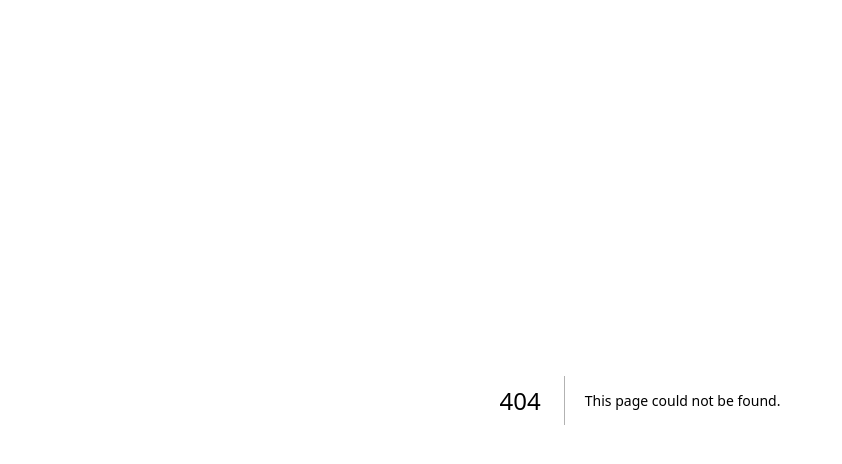
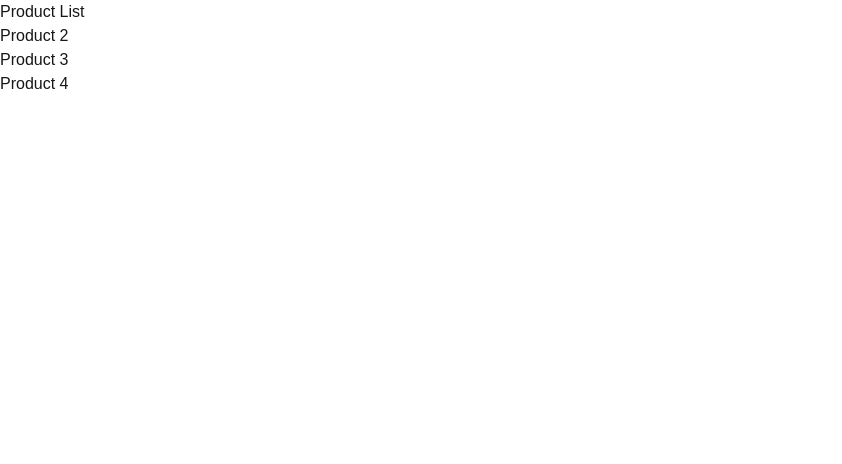
Before and after one commit to Harsha-182/NextJS, a Next.js app in the folder my-app/: page /products in a window 1280 px wide. Before the commit this address had no page. Shown: the top 464 px of the page, without its empty margins (0-842 px from the left). Built offline with nearby package versions, Linux system fonts and the light colour scheme.

Commit message:
Nested Dynamic Routes

```diff
--- /dev/null
+++ b/my-app/src/app/products/[productId]/page.tsx
@@ -0,0 +1,11 @@
+const  ProductDetails = async(
+		{params}:
+		{params: Promise<{ productId: string }>
+	}) => {
+	const productId = (await params).productId
+	return (
+		<h1>Details about the product {productId}</h1>
+	)
+}
+
+export default ProductDetails;
--- /dev/null
+++ b/my-app/src/app/products/[productId]/reviews/[reviewId]/page.tsx
@@ -0,0 +1,14 @@
+const ProductReview = async({
+	params
+}: {
+	params: Promise<{productId: string; reviewId: string}>
+}) => {
+	const {reviewId, productId} = await params;
+	return(
+		<div>
+			<h1>Review {reviewId} from product {productId} </h1>
+		</div>
+	)
+}
+
+export default ProductReview;
--- /dev/null
+++ b/my-app/src/app/products/page.tsx
@@ -0,0 +1,12 @@
+const ProductList = () => {
+	return(
+		<div>
+			<h1>Product List</h1>
+			<h2>Product 2</h2>
+			<h2>Product 3</h2>
+			<h3>Product 4</h3>
+		</div>
+	)
+}
+
+export default ProductList
```
